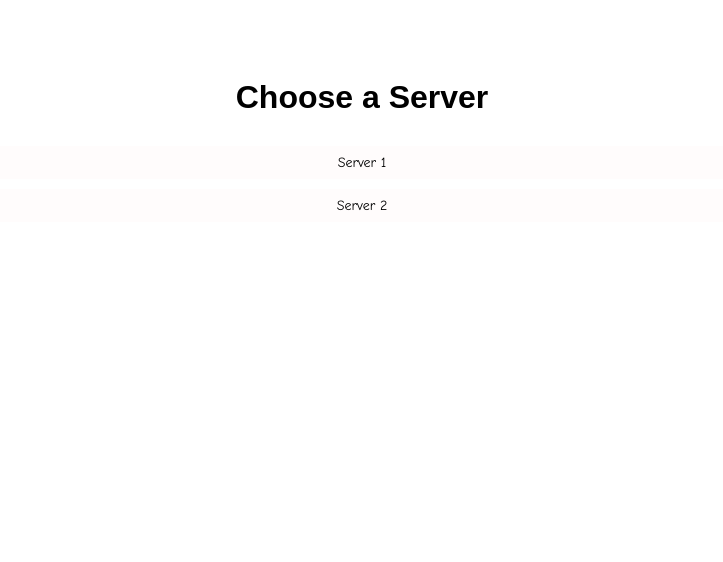
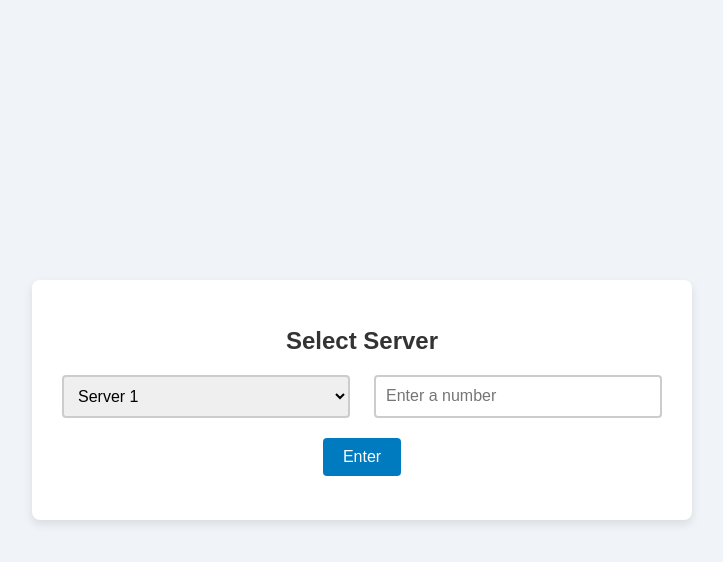
Before and after one commit to 4texas4/emulator, a plain HTML site: page index.html in a window 1280 px wide. Shown: the whole page, without its empty margins (278-1001 px from the left). Drawn offline with Linux system fonts and the light colour scheme.

Commit message:
Update index.html

```diff
--- a/index.html
+++ b/index.html
@@ -1,45 +1,129 @@
-<!DOCTYPE html>
 <html lang="en">
 <head>
     <meta charset="UTF-8">
     <meta name="viewport" content="width=device-width, initial-scale=1.0">
-  <title>Choose a Server</title>
+    <title>Android Emulators</title>
     <style>
+        /* Basic page styles */
         body {
-      background-color: white;
             font-family: Arial, sans-serif;
-      color: black;
+            background-color: #f0f4f8;
+            margin: 0;
+            padding: 0;
+            height: 100vh;
+            display: flex;
+            justify-content: center;
+            align-items: center;
             text-align: center;
-      padding: 50px;
         }
+
+        /* Container for centering elements */
+        .container {
+            background-color: #fff;
+            padding: 30px;
+            border-radius: 8px;
+            box-shadow: 0 4px 10px rgba(0, 0, 0, 0.1);
+            width: 100%;
+            max-width: 600px;
+        }
+
         h1 {
-      margin-bottom: 30px;
+            font-size: 24px;
+            margin-bottom: 20px;
+            color: #333;
         }
-    .game-btn {
-      display: block;
-      width: 100vw;
-      padding: 8px 24px;
-      background: #fffcfc;
-      color: black;
-      border-radius: 7px;
-      font-family: "Comic Sans MS", "Comic Sans", sans-serif;
+
+        /* Style for input fields */
+        input[type="number"], select {
+            padding: 10px;
+            font-size: 16px;
+            border-radius: 4px;
+            border: 2px solid #ccc;
+            box-sizing: border-box;
+            width: 48%; /* Set width to be 48% so they are equal */
+        }
+
+        /* Layout for input and dropdown side by side */
+        .input-container {
+            display: flex;
+            justify-content: space-between;
+            margin-bottom: 20px;
+        }
+
+        /* Adjust button styling */
+        button {
+            background-color: #007bbf;
+            color: white;
+            border: none;
+            padding: 10px 20px;
+            font-size: 16px;
+            border-radius: 4px;
+            cursor: pointer;
+            transition: background-color 0.3s;
+        }
+
+        button:hover {
+            background-color: #45a049;
+        }
+
+        /* Alert style */
+        .alert {
+            color: red;
             font-size: 14px;
-      font-weight: 500;
-      text-decoration: none;
-      cursor: pointer;
-      box-sizing: border-box;
-      text-align: center;
-      margin: 10px auto;
-      position: relative;
-      left: 50%;
-      transform: translateX(-50%);
-      max-width: 100vw;
+            margin-top: 10px;
         }
+
     </style>
 </head>
 <body>
-  <h1>Choose a Server</h1>
-  <a class="game-btn" onclick="window.open('', '_blank').document.write(`<iframe src='https://4texas4.github.io/emulator/1' style='border:0;width:100vw;height:100vh;position:fixed;inset:0;margin:0'></iframe>`)">Server 1</a>
-  <a class="game-btn" onclick="window.open('', '_blank').document.write(`<iframe src='https://4texas4.github.io/emulator/2' style='border:0;width:100vw;height:100vh;position:fixed;inset:0;margin:0'></iframe>`)">Server 2</a>
+
+    <div class="container">
+        <h1>Select Server</h1>
+
+        <!-- Container for the dropdown and input side by side -->
+        <div class="input-container">
+            <!-- Dropdown for selecting server -->
+            <select id="serverSelect" onchange="changeServer()">
+                <option value="server1">Server 1</option>
+                <option value="server2">Server 2</option>
+            </select>
+
+            <!-- Input field for the number -->
+            <input type="number" id="numberInput" placeholder="Enter a number">
+        </div>
+
+        <!-- Button to open emulator -->
+        <button onclick="changeNumber()">Enter</button>
+
+        <!-- Alert message for invalid input -->
+        <p id="alertMessage" class="alert"></p>
+    </div>
+
+    <script>
+        function changeServer() {
+            // The server text is already in the dropdown, no need for additional content.
+        }
+
+        function changeNumber() {
+            const numberInput = document.getElementById("numberInput").value;
+            const alertMessage = document.getElementById("alertMessage");
+            const serverSelect = document.getElementById("serverSelect").value;
+
+            if (numberInput) {
+                const url = serverSelect === "server1"
+                    ? `https://stream.myandroid.org/osessionx${numberInput}/#/client/REVGQVVMVABjAGRlZmF1bHQ=?username=guest01&password=server0101`
+                    : `https://stream.myandroid.org/osessionx${numberInput}/#/client/REVGQVVMVABjAGRlZmF1bHQ=?username=guest02&password=server0102`;
+
+                // Open the link in a new tab with iframe
+                const newWindow = window.open('', '_blank');
+                newWindow.document.write(`
+                    <iframe src="${url}" width="100%" height="100%" frameborder="0"></iframe>
+                `);
+            } else {
+                alertMessage.textContent = "Please enter a number.";
+            }
+        }
+    </script>
+
 </body>
 </html>
```
Lines whose indentation alone changed are shown as unchanged.
